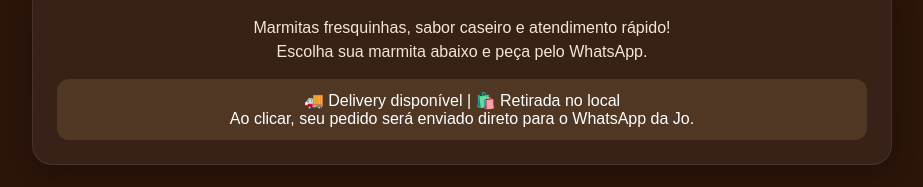
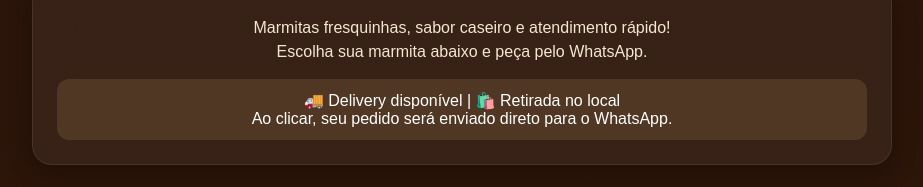
Before and after one commit to minimercadodobeto8-bot/minimercadodobeto, a plain HTML site: page index.html in a window 1280 px wide. Shown: the part 274-461 px from the top of the page, without its empty margins (178-1101 px from the left). Drawn offline with Linux system fonts and the light colour scheme.

Commit message:
Add files via upload

```diff
--- a/index.html
+++ b/index.html
@@ -248,7 +248,7 @@ font-weight: bold;
 
   <div class="info-entrega">
         🚚 Delivery disponível | 🛍️ Retirada no local<br>
-        Ao clicar, seu pedido será enviado direto para o WhatsApp da Jo.
+        Ao clicar, seu pedido será enviado direto para o WhatsApp.
 
 
 </div>
```
